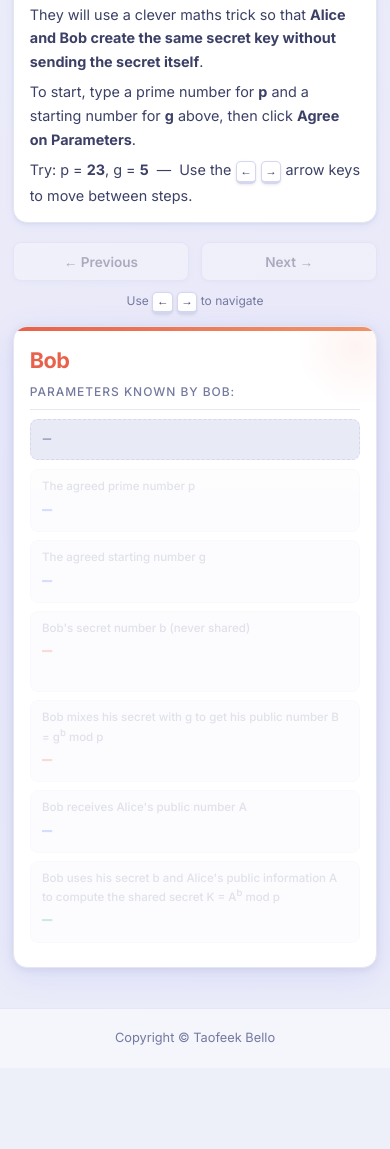
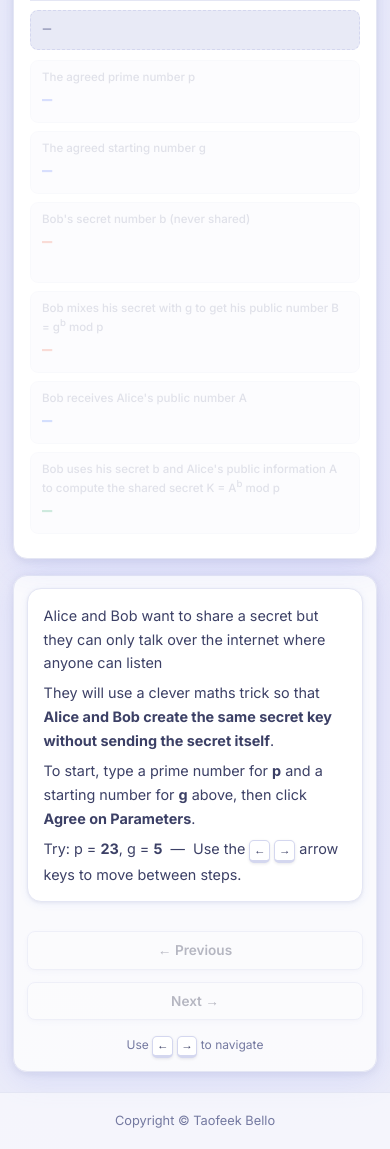
Before and after one commit to LaVie-environment/Diffie-Hellman-Key-Exchange, a website: page index.html in a window 390 px wide. Shown: the part 1798-2947 px from the top of the page. Before the commit the page ends 2866 px from the top, so only its background shows below. Drawn offline with nearby package versions, Linux system fonts and the light colour scheme; a web font is replaced by a local one.

Commit message:
positioning the layouts

```diff
--- a/index.html
+++ b/index.html
@@ -165,25 +165,7 @@
           </div>
         </div>
 
-        <!-- Explanation -->
-        <div class="explanation-box" id="explanation">
-          <p>Alice and Bob want to share a secret but they can only talk over the internet where anyone can listen</p>
-          <p>They will use a clever maths trick so that <strong>Alice and Bob create the same secret key without sending the secret itself</strong>.</p>
-          <p>To start, type a prime number for <strong>p</strong> and a starting number for <strong>g</strong> above, then click <strong>Agree on Parameters</strong>.</p>
-          <p>Try: p = <strong>23</strong>, g = <strong>5</strong> &nbsp;—&nbsp; Use the <kbd>←</kbd> <kbd>→</kbd> arrow keys to move between steps.</p>
-        </div>
-
-        <!-- Progress dots -->
-        <div class="progress-dots" id="dots"></div>
-
-        <!-- Navigation -->
-        <div class="nav-buttons">
-          <button class="btn-nav" id="btn-prev" disabled>← Previous</button>
-          <button class="btn-nav try-again" id="btn-try">↺ Restart</button>
-          <button class="btn-nav" id="btn-next" disabled>Next →</button>
-        </div>
-
-        <div class="kbd-hint">Use <kbd>←</kbd> <kbd>→</kbd> to navigate</div>
+        <!-- Center column intentionally contains only the public agreement controls. -->
       </div>
 
       <!-- ── Bob ────────────────────────────────────────────── -->
@@ -229,6 +211,26 @@
       </div>
 
     </div><!-- /scene -->
+
+    <!-- ── Bottom Instruction / Navigation Footer ─────────────── -->
+    <section class="demo-footer" aria-label="Step explanation and navigation">
+      <div class="explanation-box" id="explanation">
+        <p>Alice and Bob want to share a secret but they can only talk over the internet where anyone can listen</p>
+        <p>They will use a clever maths trick so that <strong>Alice and Bob create the same secret key without sending the secret itself</strong>.</p>
+        <p>To start, type a prime number for <strong>p</strong> and a starting number for <strong>g</strong> above, then click <strong>Agree on Parameters</strong>.</p>
+        <p>Try: p = <strong>23</strong>, g = <strong>5</strong> &nbsp;—&nbsp; Use the <kbd>←</kbd> <kbd>→</kbd> arrow keys to move between steps.</p>
+      </div>
+
+      <div class="progress-dots" id="dots"></div>
+
+      <div class="nav-buttons">
+        <button class="btn-nav" id="btn-prev" disabled>← Previous</button>
+        <button class="btn-nav try-again" id="btn-try">↺ Restart</button>
+        <button class="btn-nav" id="btn-next" disabled>Next →</button>
+      </div>
+
+      <div class="kbd-hint">Use <kbd>←</kbd> <kbd>→</kbd> to navigate</div>
+    </section>
   </main>
 
   <footer>
--- a/style.css
+++ b/style.css
@@ -59,6 +59,8 @@
   font-family: var(--body);
   min-height: 100vh;
   line-height: 1.6;
+  display: flex;
+  flex-direction: column;
   /* Subtle geometric background pattern */
   background-image:
     radial-gradient(circle at 20% 20%, rgba(79,110,247,0.06) 0%, transparent 50%),
@@ -173,16 +175,20 @@
 
 /* ── Main Layout ────────────────────────────────────────────────── */
 main {
-  max-width: 1260px;
+  width: min(100%, 1320px);
   margin: 0 auto;
-  padding: 1rem 1.5rem 2rem;
+  padding: 1rem 1.5rem 1.5rem;
+  flex: 1;
+  display: flex;
+  flex-direction: column;
+  gap: 1rem;
 }
 
 /* ── Three-column scene ─────────────────────────────────────────── */
 .scene {
   display: grid;
-  grid-template-columns: 1fr minmax(280px, 360px) 1fr;
-  gap: 0.75rem;
+  grid-template-columns: minmax(0, 1fr) minmax(300px, 380px) minmax(0, 1fr);
+  gap: clamp(0.85rem, 1.6vw, 1.35rem);
   align-items: start;
 }
 
@@ -338,7 +344,8 @@
 .center-panel {
   display: flex;
   flex-direction: column;
-  gap: 0.6rem;
+  gap: 0.75rem;
+  align-self: start;
 }
 
 /* ── Step Counter ───────────────────────────────────────────────── */
@@ -722,6 +729,44 @@
   100% { transform: scale(1); opacity: 1; }
 }
 
+/* ── Bottom demo footer: full-width explanation + stacked controls ── */
+.demo-footer {
+  width: 100%;
+  display: flex;
+  flex-direction: column;
+  align-items: stretch;
+  gap: 0.9rem;
+  background: rgba(255,255,255,0.78);
+  border: 1.5px solid var(--border-lt);
+  border-radius: var(--radius);
+  padding: 1rem;
+  box-shadow: var(--shadow-md);
+}
+
+/* Explanation takes the full footer width */
+.demo-footer .explanation-box {
+  width: 100%;
+  max-width: 100%;
+}
+
+/* Progress dots sit directly below the explanation */
+.demo-footer .progress-dots {
+  width: 100%;
+  justify-content: center;
+}
+
+/* Navigation buttons are centered below the explanation/progress */
+.demo-footer .nav-buttons {
+  width: 100%;
+  justify-content: center;
+}
+
+/* Keyboard hint sits below the navigation buttons */
+.demo-footer .kbd-hint {
+  width: 100%;
+  text-align: center;
+}
+
 /* ── Explanation Box ────────────────────────────────────────────── */
 .explanation-box {
   background: var(--card);
@@ -773,6 +818,7 @@
 .nav-buttons {
   display: flex;
   gap: 0.75rem;
+  align-items: center;
 }
 
 .btn-nav {
@@ -832,13 +878,13 @@
 }
 
 /* ── Footer ─────────────────────────────────────────────────────── */
-footer {
+body > footer {
   text-align: center;
-  padding: 1.2rem;
+  padding: 1.1rem;
   color: var(--muted);
   font-size: 0.8rem;
   border-top: 1px solid var(--border-lt);
-  margin-top: 1rem;
+  margin-top: auto;
   background: rgba(255,255,255,0.5);
 }
 
@@ -1014,8 +1060,18 @@
 
 /* ── Responsive ─────────────────────────────────────────────────── */
 @media (max-width: 900px) {
-  .scene { grid-template-columns: 1fr; }
-  .scene > .party-card.bob { order: 3; }
+  .scene {
+    grid-template-columns: 1fr;
+  }
+
+  .center-panel {
+    order: -1;
+  }
+
+  .scene > .party-card.bob {
+    order: 3;
+  }
+
 }
 
 @media (max-width: 600px) {
@@ -1023,6 +1079,9 @@
   .header-content { gap: 0.6rem; }
   .dh-intro { padding: 0.85rem; }
   .dh-intro p { font-size: 0.88rem; line-height: 1.55; }
-  main    { padding: 0.75rem 0.8rem 1.5rem; }
+  main    { padding: 0.75rem 0.8rem 1.25rem; }
   .scene  { gap: 0.75rem; }
+  .demo-footer { padding: 0.8rem; }
+  .nav-buttons { flex-direction: column; }
+  .btn-nav { width: 100%; }
 }
```
